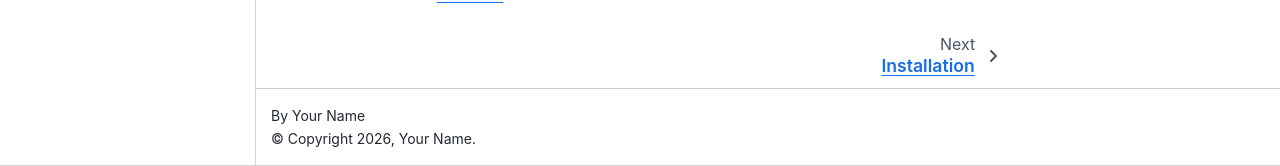
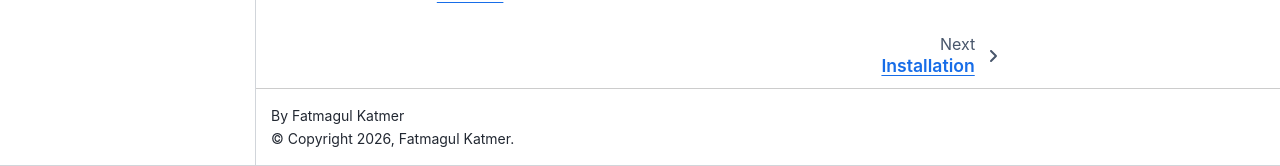
Before and after one commit to scientistminion/quantum-metric, a Sphinx documentation site: the page built from docs/source/index.md, in a window 1280 px wide and 900 px high, scrolled down 2085 px. Shown: the part 734-900 px from the top of the window. Built offline with Sphinx 7.4.7 and the Sphinx Book theme 1.1.4, drawn with Linux system fonts in a browser that asks for light colours; pages that are not in the unit, such as notebooks, are missing from menus.

Commit message:
Update conf.py

```diff
--- a/docs/source/conf.py
+++ b/docs/source/conf.py
@@ -10,7 +10,7 @@ sys.path.insert(0, os.path.abspath("../../src"))
 
 # -- Project information -----------------------------------------------------
 project = "quantum-metric"
-author = "Your Name"
+author = "Fatmagul Katmer"
 copyright = f"{datetime.now().year}, {author}"
 
 # Pull the version from the package
@@ -57,7 +57,7 @@ html_title = f"{project} v{version}"
 html_static_path = ["_static"]
 
 html_theme_options = {
-    "repository_url": "https://github.com/yourusername/quantum-metric",
+    "repository_url": "https://github.com/scientistminion/quantum-metric",
     "repository_branch": "main",
     "path_to_docs": "docs/source",
     "use_repository_button": True,
```
